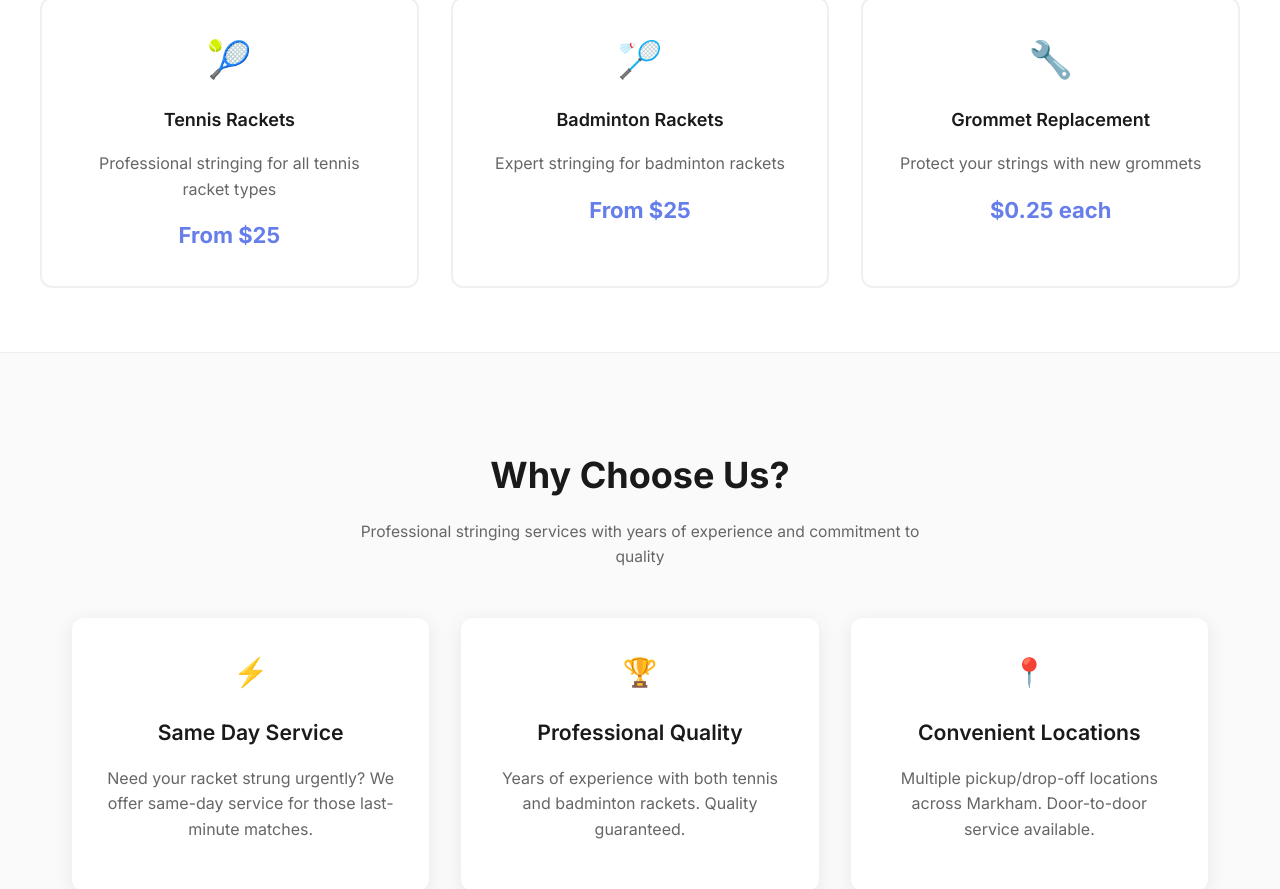
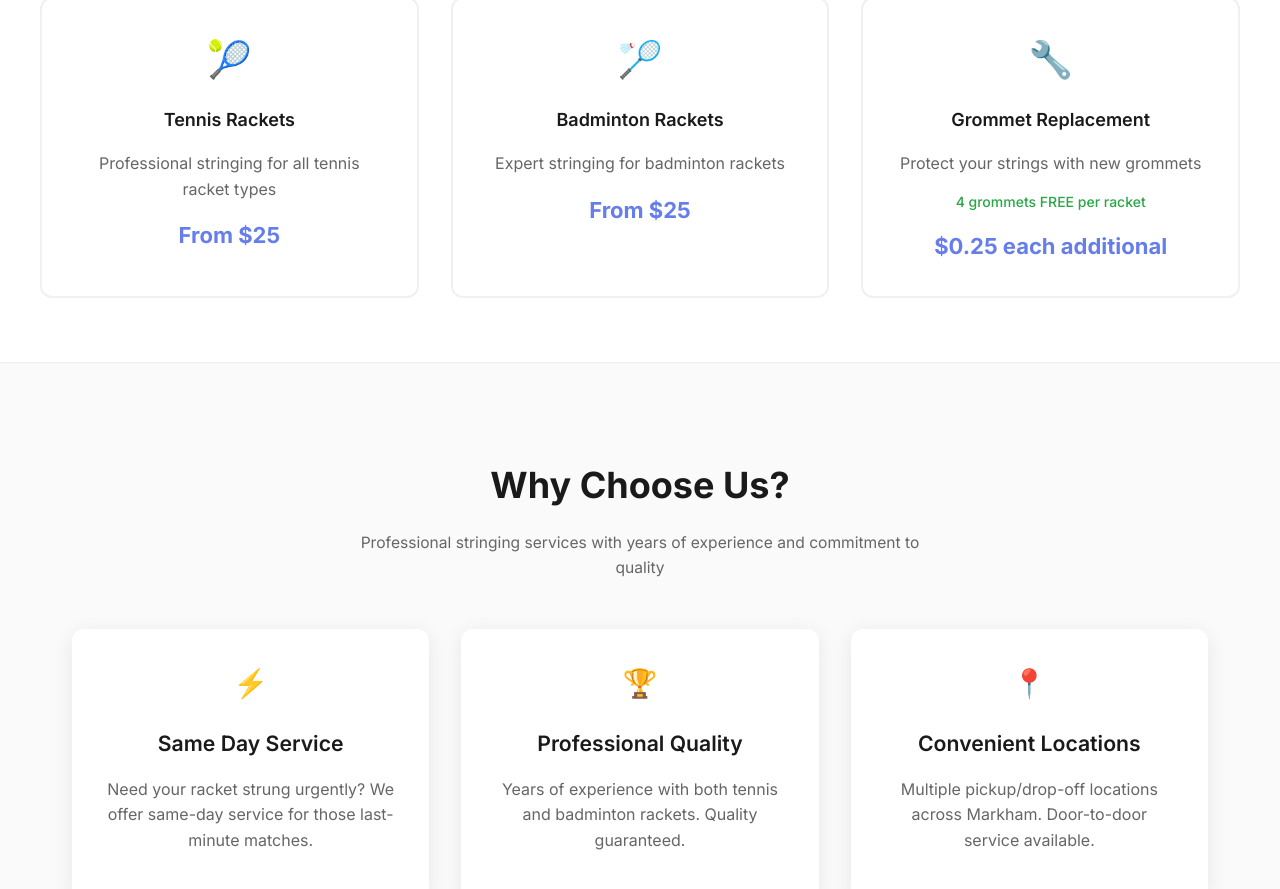
Before and after one commit to xinnio/restring-website, a Next.js app: page / in a window 1280 px wide. Shown: the part 836-1725 px from the top of the page. Built offline with nearby package versions, Linux system fonts and the light colour scheme.

Commit message:
Add grommet replacement policy to home page - Added line about 4 free grommets per racket - Updated pricing to show /bin/zsh.25 for additional grommets - Used green color to highlight the free grommet offer

```diff
--- a/src/app/page.js
+++ b/src/app/page.js
@@ -139,10 +139,13 @@ export default function Home() {
               <h3 style={{ fontSize: '1.125rem', fontWeight: '600', marginBottom: '0.5rem', color: '#1a1a1a' }}>
                 Grommet Replacement
               </h3>
-              <p style={{ color: '#666', marginBottom: '1rem' }}>
+              <p style={{ color: '#666', marginBottom: '0.5rem' }}>
                 Protect your strings with new grommets
               </p>
-              <div style={{ fontSize: '1.375rem', fontWeight: '700', color: '#667eea' }}>$0.25 each</div>
+              <p style={{ color: '#28a745', fontSize: '0.875rem', fontWeight: '500', marginBottom: '1rem' }}>
+                4 grommets FREE per racket
+              </p>
+              <div style={{ fontSize: '1.375rem', fontWeight: '700', color: '#667eea' }}>$0.25 each additional</div>
             </div>
           </div>
         </div>
```
Also changed, not shown: public/logo.png.
